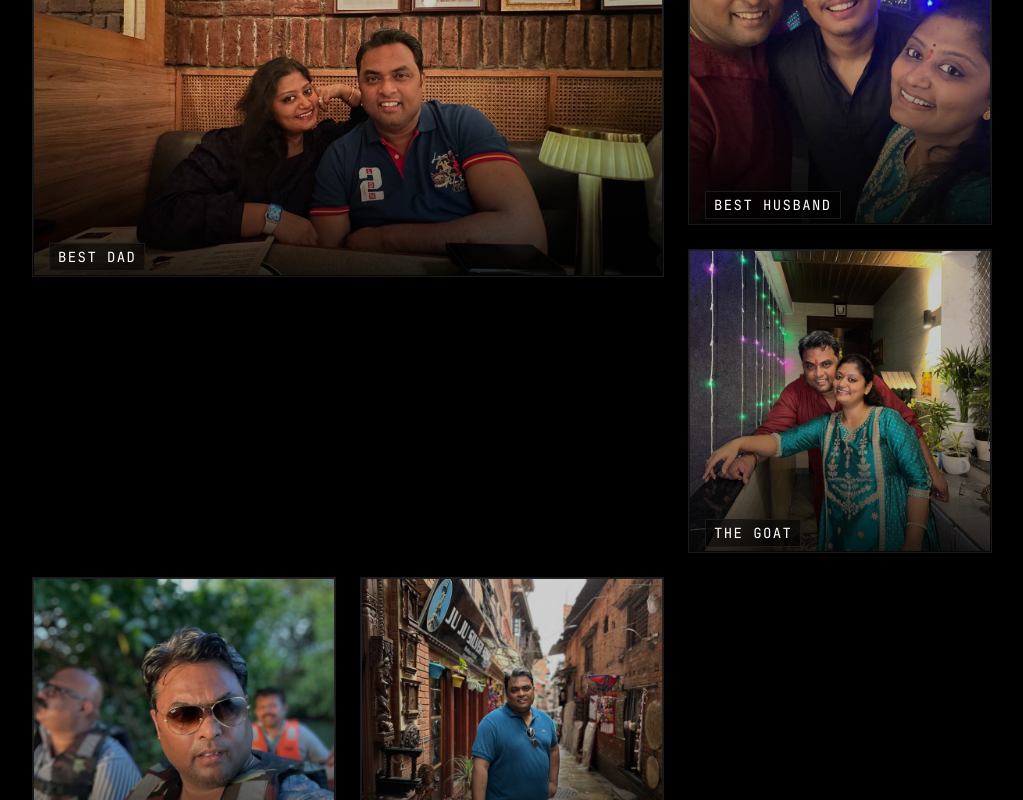
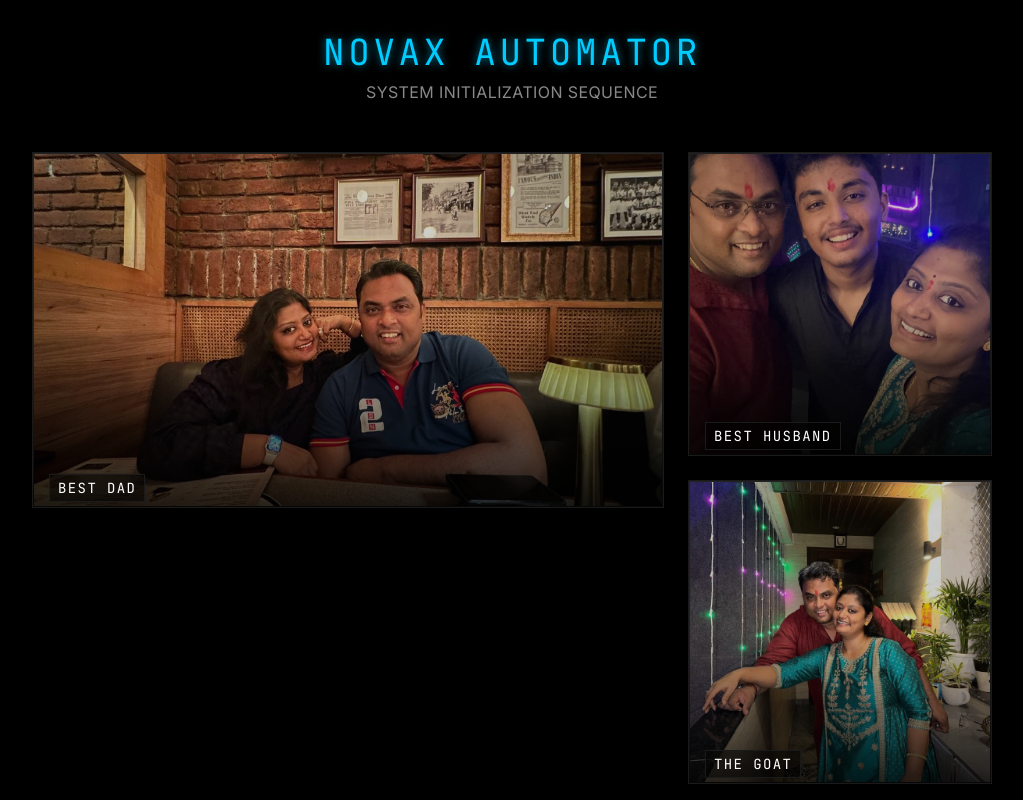
Before and after one commit to shivennair2009-debug/Father-s-Day, a Next.js app: page / in a window 1280 px wide. Shown: the whole page, without its empty margins (128-1151 px from the left). Built offline with nearby package versions, Linux system fonts and the light colour scheme; no server answers; the database is empty.

Commit message:
Fix layout to allow vertical scrolling on welcome collage

```diff
--- a/components/CollageWelcome.tsx
+++ b/components/CollageWelcome.tsx
@@ -12,8 +12,8 @@ export default function CollageWelcome({ onEnter }: { onEnter: () => void }) {
   ];
 
   return (
-    <div className="fixed inset-0 z-50 flex flex-col items-center justify-center bg-black bg-opacity-90 backdrop-blur-md">
-      <div className="max-w-5xl w-full p-8">
+    <div className="fixed inset-0 z-50 flex flex-col items-center justify-start overflow-y-auto bg-black bg-opacity-90 backdrop-blur-md">
+      <div className="max-w-5xl w-full p-8 my-auto min-h-fit">
         <div className="text-center mb-12">
           <h1 className="text-4xl font-mono text-neon tracking-widest uppercase mb-2">Novax Automator</h1>
           <p className="text-[var(--color-text-faded)] font-sans tracking-wide">SYSTEM INITIALIZATION SEQUENCE</p>
```
